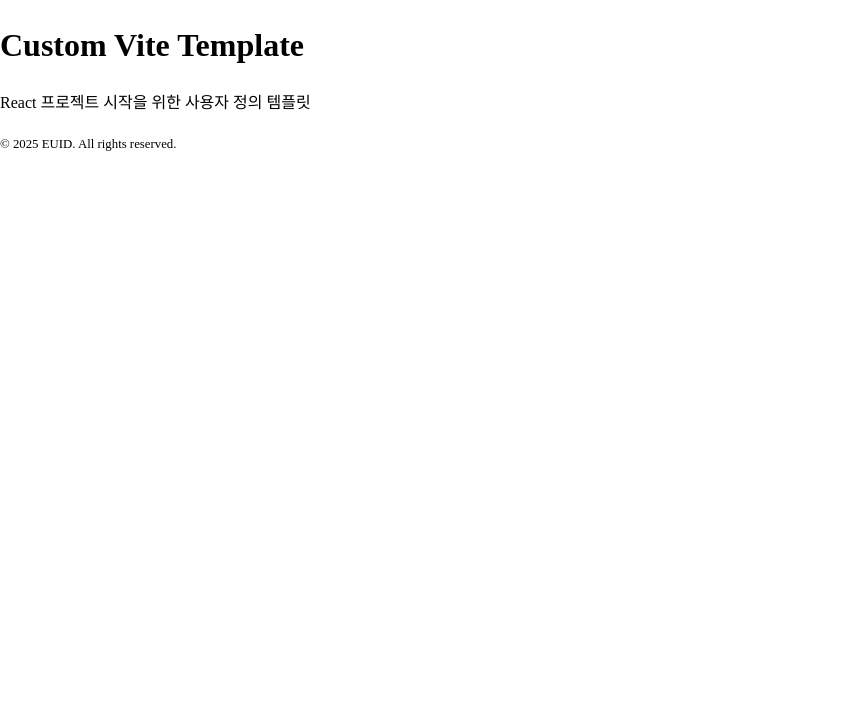
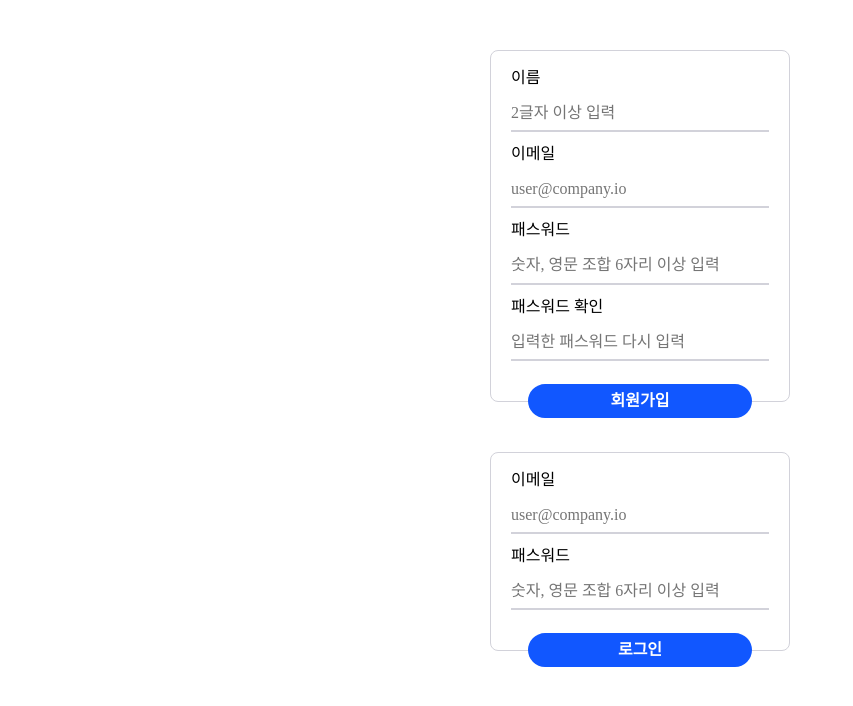
Before and after one commit to neulhi/react-assignment, a React (Vite) app: page / in a window 1280 px wide. Shown: the top 706 px of the page, without its empty margins (0-853 px from the left). Built offline with nearby package versions, Linux system fonts and the light colour scheme.

Commit message:
[수정] app.tsx에 렌더링

```diff
--- a/src/app.tsx
+++ b/src/app.tsx
@@ -1,18 +1,12 @@
+import SignUpForm from './components/SignUp-In/SignUpForm';
+import SignInForm from './components/SignUp-In/SignInForm';
+
 function App() {
   return (
-    <div className="prose">
-      <header>
-        <h1 lang="en">Custom Vite Template</h1>
-      </header>
-      <main>
-        <p>React 프로젝트 시작을 위한 사용자 정의 템플릿</p>
-      </main>
-      <footer>
-        <small lang="en">
-          &copy; {new Date().getFullYear()} EUID. All rights reserved.
-        </small>
-      </footer>
-    </div>
+    <>
+      <SignUpForm />
+      <SignInForm />
+    </>
   );
 }
 
```
